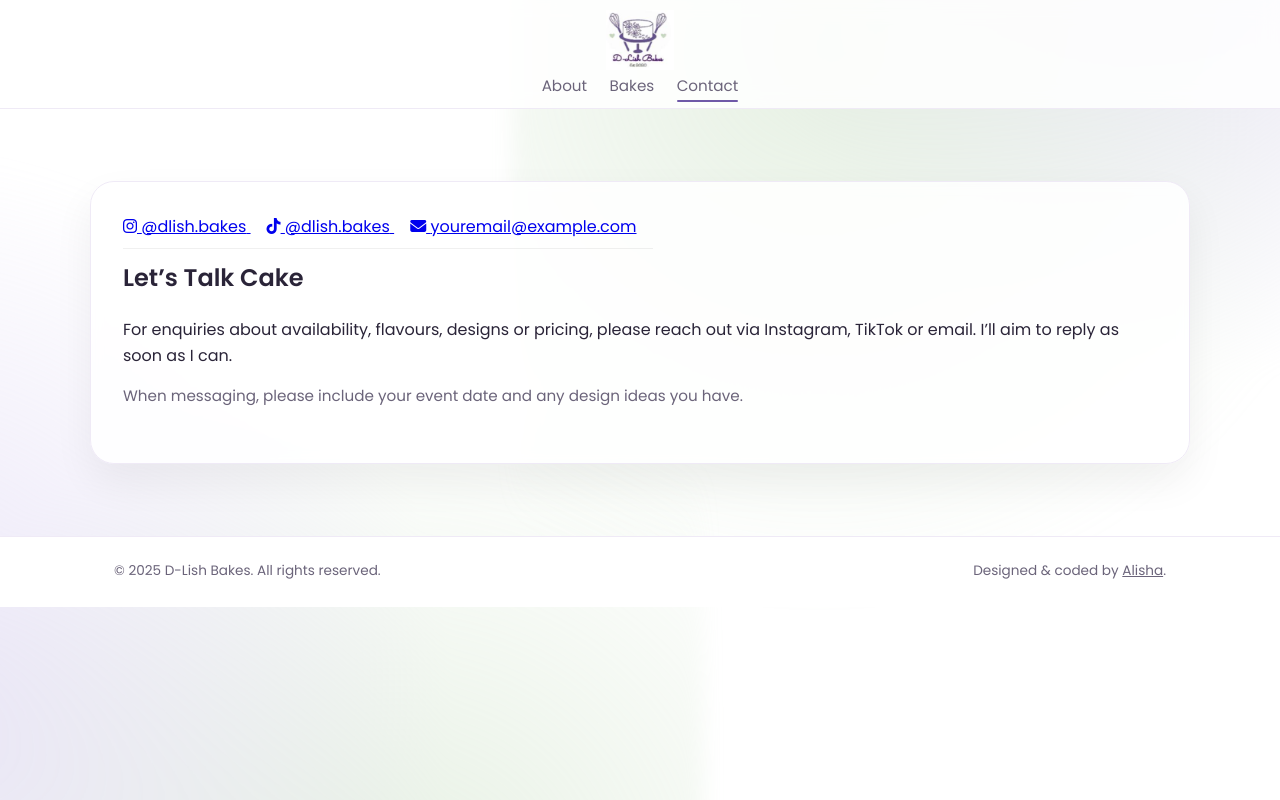
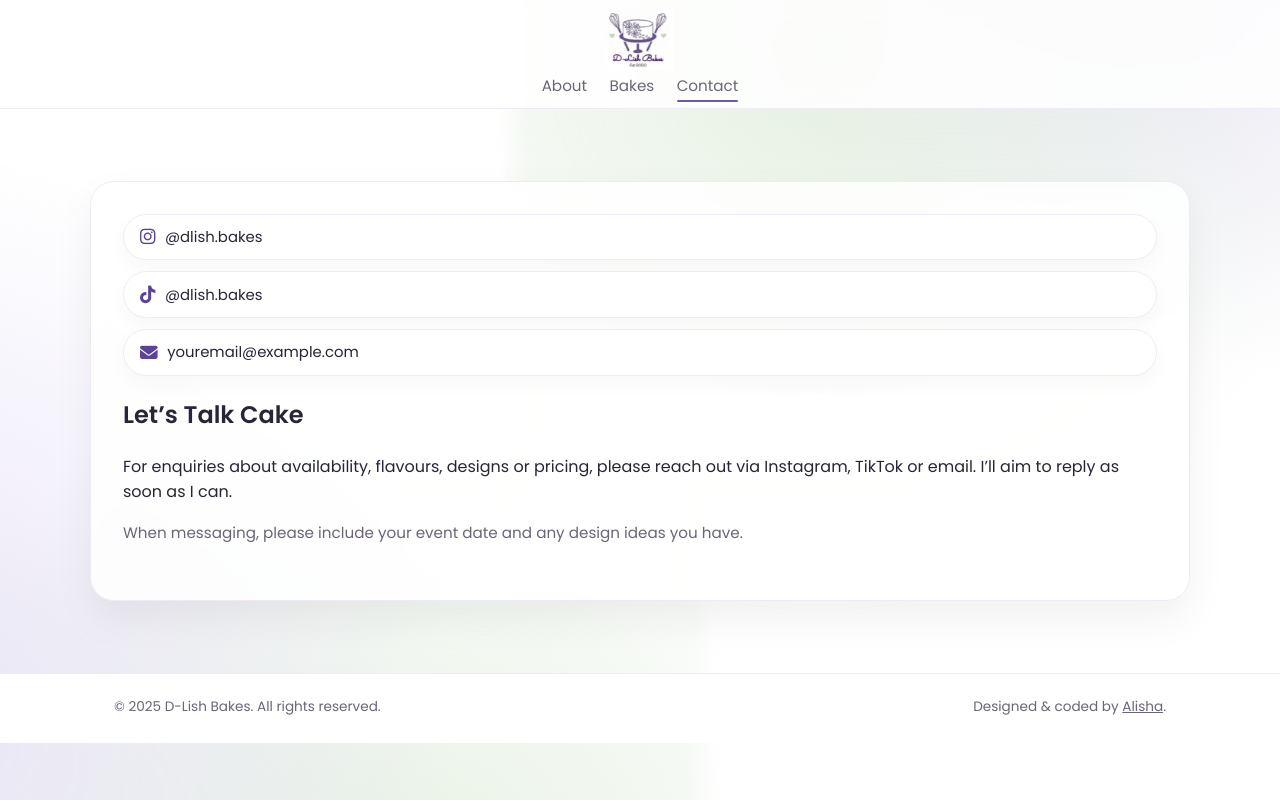
Before and after one commit to AaronLad99/dlish-bakes, a plain HTML site: page contact.html in a window 1280 px wide. Drawn offline with Linux system fonts and the light colour scheme.

Commit message:
Update contact.html

```diff
--- a/contact.html
+++ b/contact.html
@@ -42,20 +42,20 @@
   <section class="section contact-simple">
     <div class="container contact-simple-inner">
 
-      <!-- LEFT COLUMN – ICONS -->
-      <div class="contact-icons">
-        <a href="https://instagram.com/dlish.bakes" target="_blank" class="contact-row">
-          <i class="fa-brands fa-instagram contact-icon"></i>
+<!-- LEFT COLUMN – BUTTONS -->
+<div class="contact-links">
+  <a href="https://instagram.com/dlish.bakes" target="_blank" class="contact-pill">
+    <i class="fa-brands fa-instagram"></i>
     <span>@dlish.bakes</span>
   </a>
 
-        <a href="https://www.tiktok.com/@yourhandle" target="_blank" class="contact-row">
-          <i class="fa-brands fa-tiktok contact-icon"></i>
+  <a href="https://www.tiktok.com/@dlish.bakes" target="_blank" class="contact-pill">
+    <i class="fa-brands fa-tiktok"></i>
     <span>@dlish.bakes</span>
   </a>
 
-        <a href="mailto:youremail@example.com" class="contact-row">
-          <i class="fa-solid fa-envelope contact-icon"></i>
+  <a href="mailto:youremail@example.com" class="contact-pill">
+    <i class="fa-solid fa-envelope"></i>
     <span>youremail@example.com</span>
   </a>
 </div>
```
Lines whose indentation alone changed are shown as unchanged.
